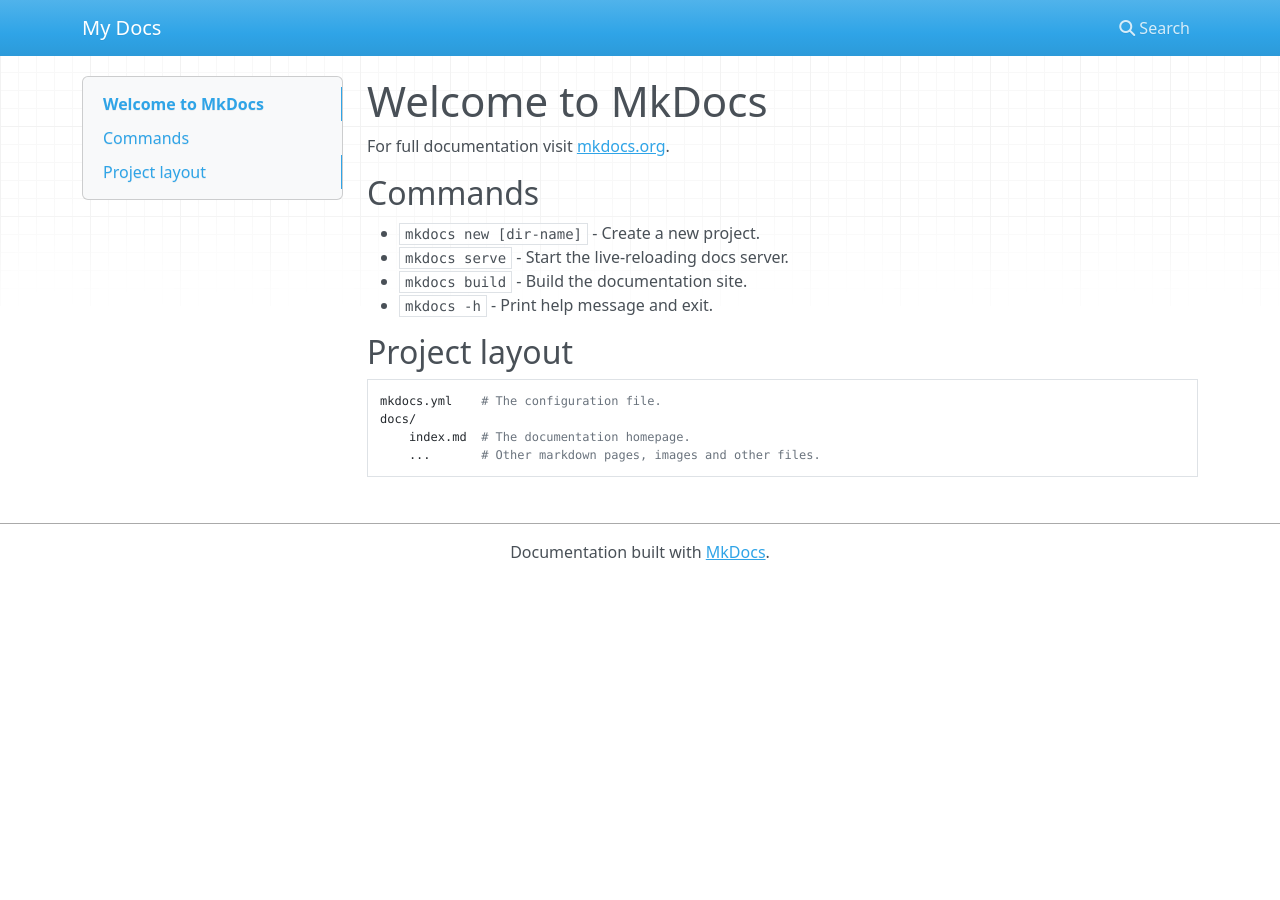
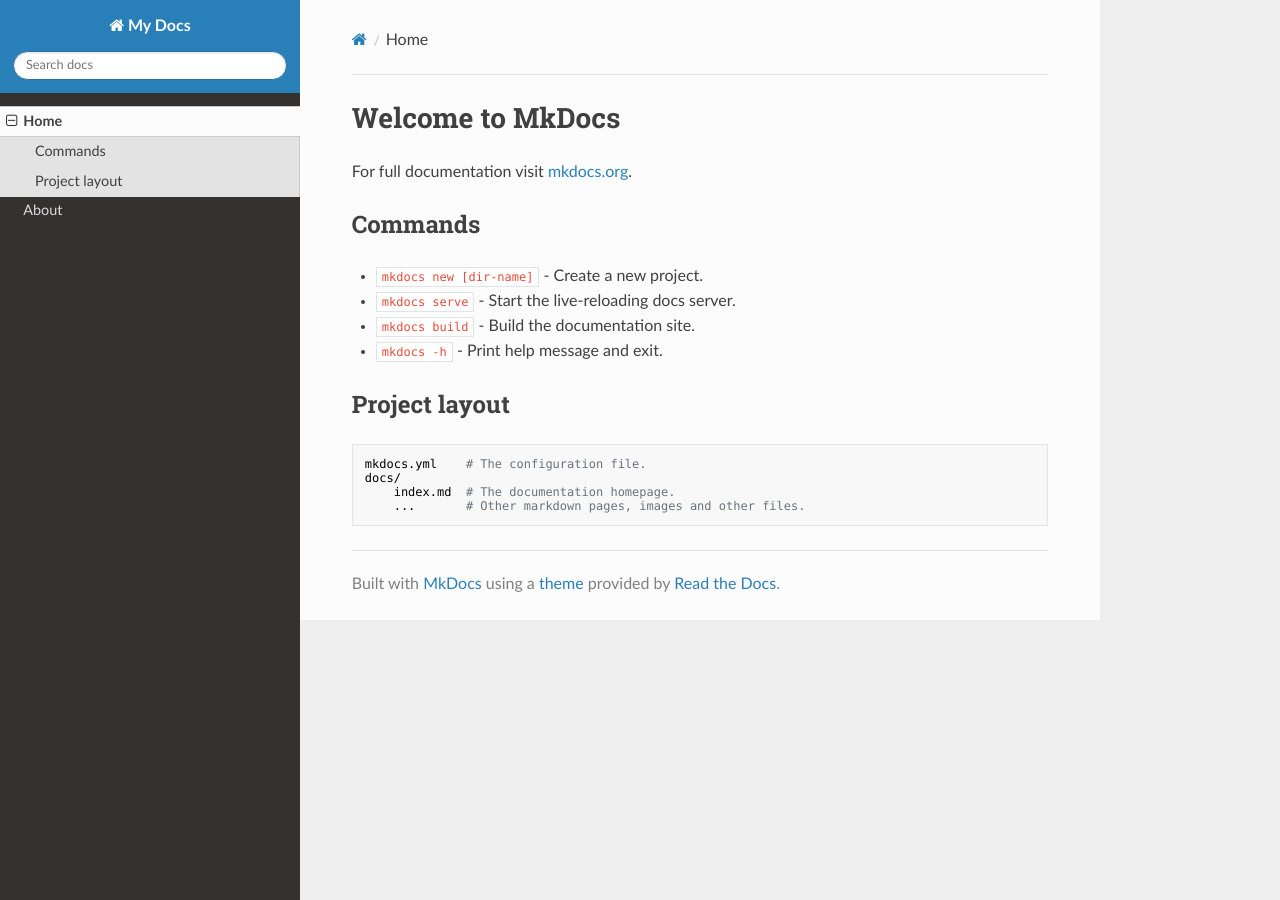
Before and after one commit to gbaldassin/mysite, an MkDocs documentation site: the page built from docs/index.md, in a window 1280 px wide. Built offline with MkDocs 1.6.1, drawn with Linux system fonts in a browser that asks for light colours; nearby versions of some CDN libraries.

Commit message:
Update mkdocs.yml

```diff
--- a/mkdocs.yml
+++ b/mkdocs.yml
@@ -1 +1,6 @@
 site_name: My Docs
+site_url: https://example.com/
+nav:
+    - Home: index.md
+    - About: about.md
+theme: readthedocs
```
